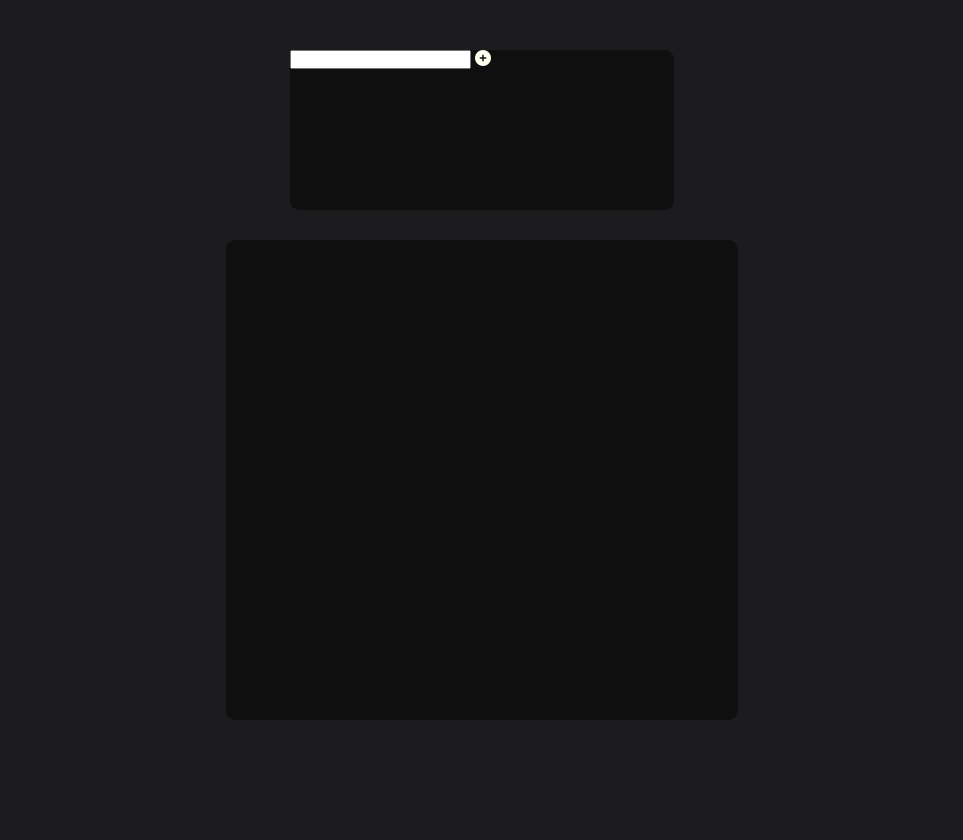
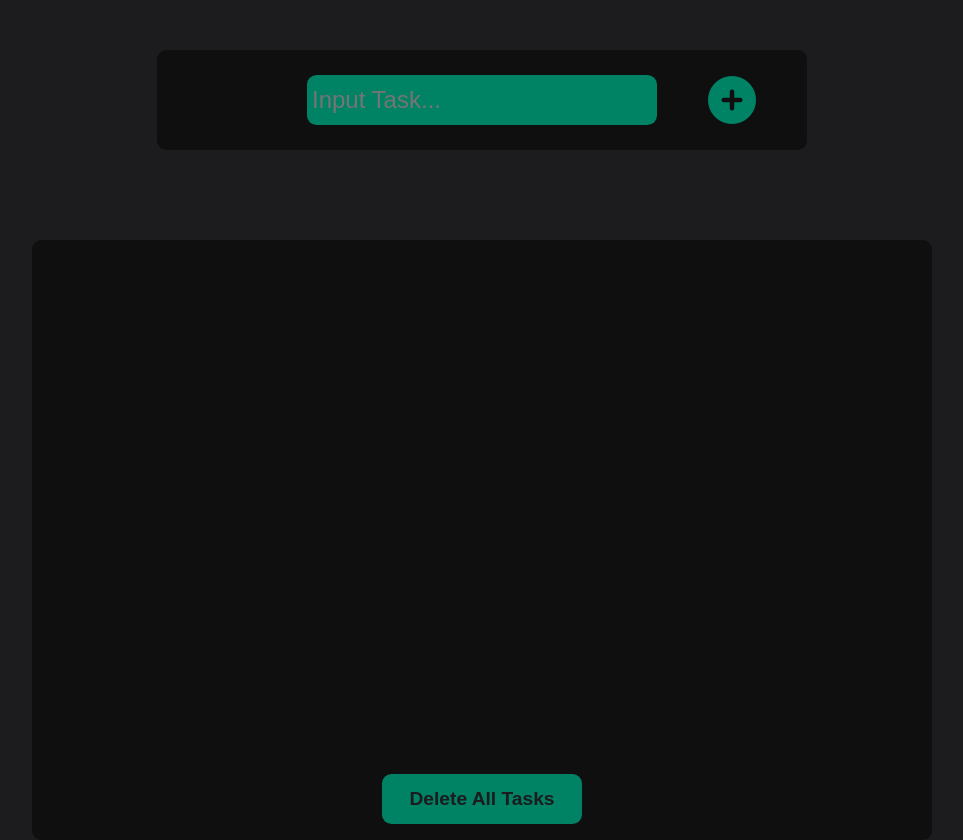
Before and after one commit to L-Lifbom/To-Do, a website built with Vite: page index.html in a window 1280 px wide. Shown: the whole page, without its empty margins (158-1121 px from the left). Before the commit the page ends 800 px from the top, so only its background shows below. Built offline with nearby package versions, Linux system fonts and the light colour scheme.

Commit message:
added accent colors, added basic html features and basic css styling

```diff
--- a/index.html
+++ b/index.html
@@ -12,13 +12,16 @@
 <body>
   <section class="input-container">
     <div class="input-list">
-      <input type="text" id="add-input">
+      <input type="text" placeholder="Input Task..." id="add-input">
       <i class="fa-solid fa-circle-plus" id="add-btn"></i>
     </div>
   </section>
 
   <section class="todo-container">
     <div class="todo-list"></div>
+    <div class="todo-footer">
+      <button id="delete-all-btn">Delete all tasks</button>
+    </div>
   </section>
 
   <script type="module" src="dist/main.js"></script>
--- a/package.json
+++ b/package.json
@@ -4,7 +4,9 @@
   "description": "",
   "main": "index.js",
   "scripts": {
-    "start": "vite",
+    "dev": "vite",
+    "build": "vite build",
+    "preview": "vite preview",
     "test": "echo \"Error: no test specified\" && exit 1"
   },
   "keywords": [],
--- a/src/style/index.css
+++ b/src/style/index.css
@@ -3,6 +3,8 @@
     --clr-background-2: #1c1c1e;
     --text-light: #FFFFF0;
     --text-dark: #1c1c1e;
+    --clr-accent-1: #008264;
+    --clr-accent-2: #00aa8c;
     --radius: 0.6rem;
 }
 
@@ -30,29 +32,66 @@ body {
 }
 
 .input-list {
-    width: 30vw;
-    height: 20vh;
+    display: flex;
+    flex-direction: row;
+    justify-content: center;
+    align-items: center;
+    width: 650px;
+    height: 100px;
     border-radius: var(--radius);
     background-color: var(--clr-background-1);
 }
 
-.add-input {
-
+#add-input {
+    height: 50px;
+    width: 350px;
+    outline: none;
+    border-radius: var(--radius);
+    border: none;
+    font-size: 1.5rem;
+    padding: 0 5px 0 5px;
+    text-transform: none;
+    color: var(--text-dark);
+    background-color: var(--clr-accent-1);
 }
 
-.add-btn {
-
+#add-btn {
+    position: absolute;
+    margin-left: 500px;
+    font-size: 3rem;
+    cursor: pointer;
+    color: var(--clr-accent-1);
 }
 
 .todo-container {
     grid-area: main;
     display: flex;
-    justify-content: center;
+    margin: auto;
+    align-items: center;
+    flex-direction: column;
+    border-radius: var(--radius);
+    background-color: var(--clr-background-1);
+    width: 900px;
+    height: 600px;
 }
 
 .todo-list {
-    width: 40vw;
-    height: 60vh;
+    height: 89%;
+}
+
+#delete-all-btn {
+    height: 50px;
+    width: 200px;
+    font-size: 1.2rem;
+    border: none;
+    outline: none;
     border-radius: var(--radius);
-    background-color: var(--clr-background-1);
+    background-color: var(--clr-accent-1);
+    color: var(--text-dark);
+    cursor: pointer;
+    font-weight: bold;
 }
+
+#delete-all-btn:active {
+    background-color: var(--clr-accent-2);
+}
```
